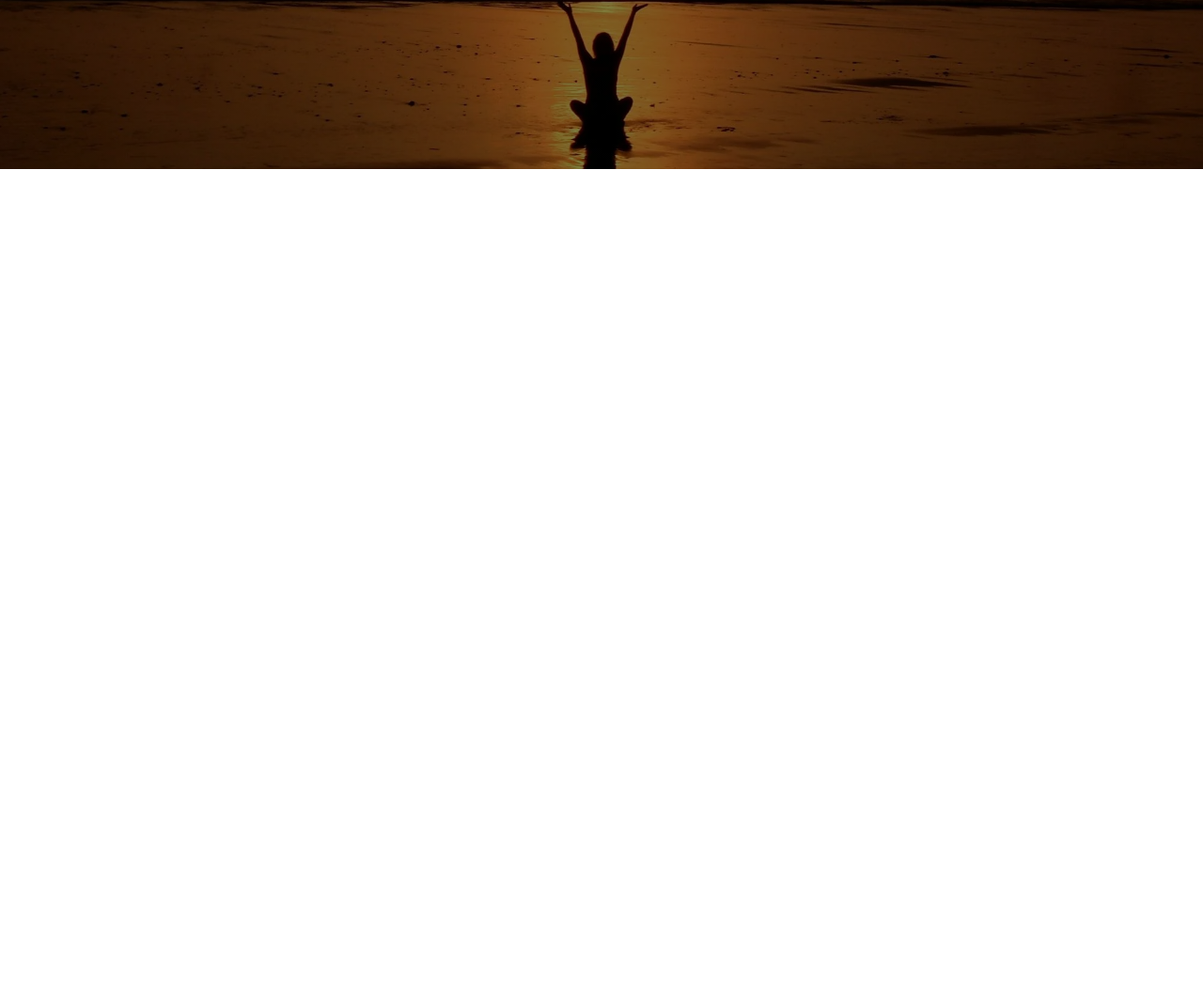
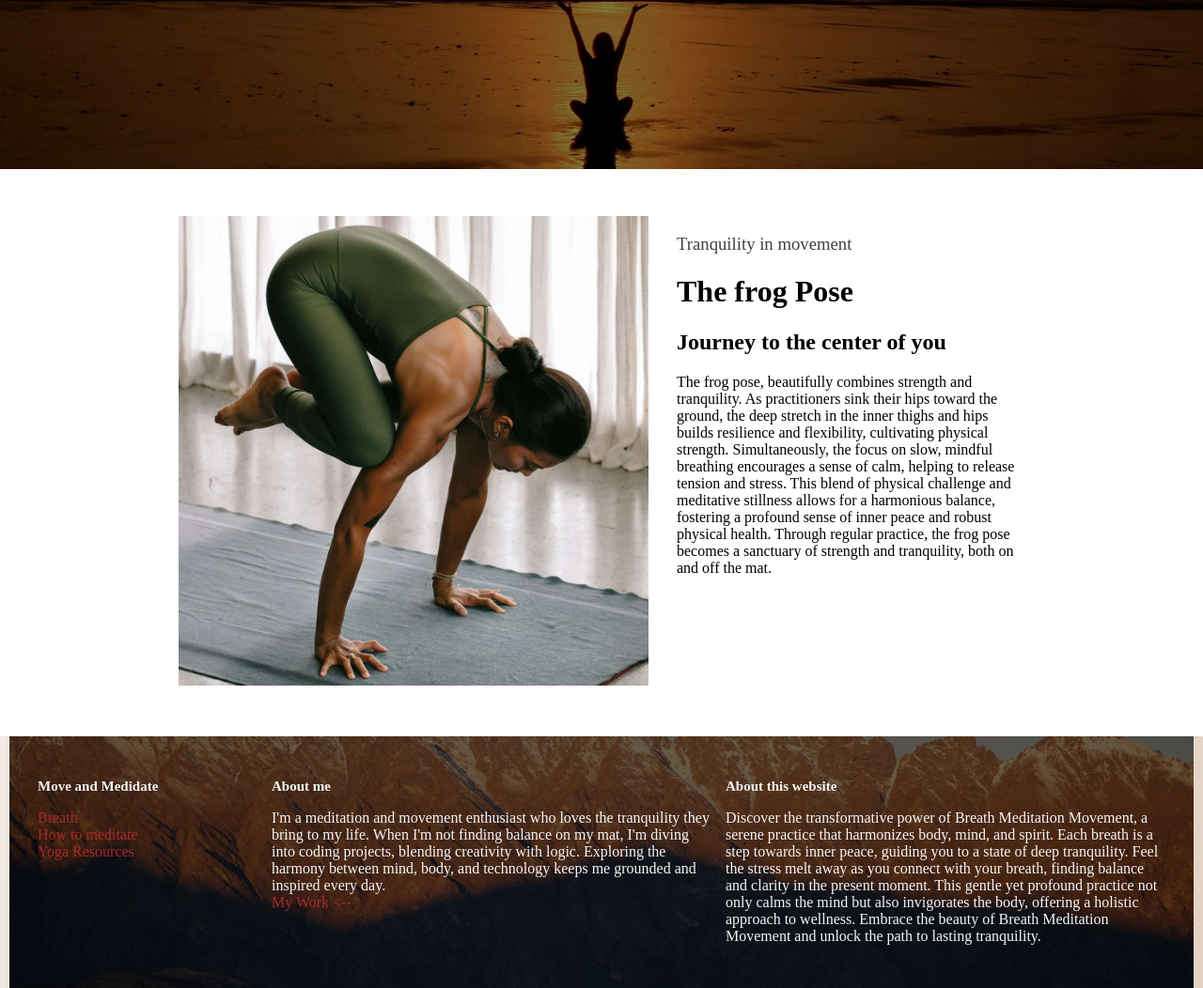
Before and after one commit to vovoSoul/move-meditate, a plain HTML site: page index.html in a window 1280 px wide. Shown: the part 450-1502 px from the top of the page at 94% size. Before the commit the page ends 800 px from the top, so only its background shows below. Drawn offline with Linux system fonts and the light colour scheme.

Commit message:
added first grid

```diff
--- a/index.html
+++ b/index.html
@@ -29,5 +29,70 @@
       </p>
       <button>START HERE</button>
     </header>
+    <main>
+      <div class="grids">
+        <div class="gridone">
+          <img src="images/frogpose.jpeg" alt="the frog pose" />
+        </div>
+        <div class="gridone">
+          <h3>Tranquility in movement</h3>
+          <h1>The frog Pose</h1>
+          <h2>Journey to the center of you</h2>
+          <p>
+            The frog pose, beautifully combines strength and tranquility. As
+            practitioners sink their hips toward the ground, the deep stretch in
+            the inner thighs and hips builds resilience and flexibility,
+            cultivating physical strength. Simultaneously, the focus on slow,
+            mindful breathing encourages a sense of calm, helping to release
+            tension and stress. This blend of physical challenge and meditative
+            stillness allows for a harmonious balance, fostering a profound
+            sense of inner peace and robust physical health. Through regular
+            practice, the frog pose becomes a sanctuary of strength and
+            tranquility, both on and off the mat.
+          </p>
+        </div>
+      </div>
+    </main>
+    <footer>
+      <div class="footer">
+        <div class="footerone">
+          <h3>Move and Medidate</h3>
+          <ul>
+            <li><a href="">Breath</a></li>
+            <li><a href="">How to meditate</a></li>
+            <li><a href="">Yoga Resources</a></li>
+          </ul>
+        </div>
+        <div class="footertwo">
+          <h3>About me</h3>
+          <p>
+            I'm a meditation and movement enthusiast who loves the tranquility
+            they bring to my life. When I'm not finding balance on my mat, I'm
+            diving into coding projects, blending creativity with logic.
+            Exploring the harmony between mind, body, and technology keeps me
+            grounded and inspired every day.
+            <br />
+            <a href="https://vovosoul-portfolio.netlify.app" target="_blank"
+              >My Work <--
+            </a>
+          </p>
+        </div>
+        <div class="footerthree">
+          <h3>About this website</h3>
+          <p>
+            Discover the transformative power of Breath Meditation Movement, a
+            serene practice that harmonizes body, mind, and spirit. Each breath
+            is a step towards inner peace, guiding you to a state of deep
+            tranquility. Feel the stress melt away as you connect with your
+            breath, finding balance and clarity in the present moment. This
+            gentle yet profound practice not only calms the mind but also
+            invigorates the body, offering a holistic approach to wellness.
+            Embrace the beauty of Breath Meditation Movement and unlock the path
+            to lasting tranquility.
+          </p>
+        </div>
+      </div>
+    </footer>
+    <script src="src/index.js"></script>
   </body>
 </html>
--- a/src/styles.css
+++ b/src/styles.css
@@ -3,6 +3,7 @@ body {
   display: block;
   margin: 0 auto;
   margin-top: 30px;
+  background: linear-gradient(135deg, #fdfcfb 0%, #e2d1c3 100%);
 }
 
 header {
@@ -35,14 +36,99 @@ button {
   padding: 10px 20px;
   border: none;
   border-radius: 6px;
-  background-color: beige;
+  background-color: #f2e7df;
   margin-top: 30px;
 }
+.footer ul {
+  list-style-type: none;
+  padding: 0%;
+}
 
+.footer a {
+  text-decoration: none;
+  color: brown;
+}
+
+.footer a:hover {
+  cursor: pointer;
+  color: blueviolet;
+}
+
+.footer h3 {
+  padding-bottom: 0%;
+  margin-bottom: 0%;
+  font-size: 15px;
+}
+
+.footer {
+  background-image: linear-gradient(rgba(0, 0, 0, 0.6), rgba(0, 0, 0, 0.6)),
+    url("/images/theman.png");
+  background-repeat: no-repeat;
+  background-position: center;
+  background-size: cover;
+  display: grid;
+  grid-gap: 15px;
+  grid-template-columns: 1fr 2fr 2fr;
+  max-width: 1200px;
+  color: whitesmoke;
+  /*background-color: #f2e7df;*/
+  margin: 0 auto;
+  padding: 30px;
+}
+
+.footerone {
+  grid-template-columns: 1fr;
+  grid-template-rows: 1fr 2fr;
+  padding-right: 20px;
+}
+
+.footertwo {
+  grid-template-columns: 1fr;
+  grid-template-rows: 1fr 2fr;
+}
+
+.footerthree {
+  grid-template-columns: 1fr;
+  grid-template-rows: 1fr 2fr;
+}
+
+.grids {
+  display: grid;
+  grid-template-columns: 1fr 1fr;
+  grid-template-rows: auto;
+  grid-gap: 30px;
+  padding: 50px;
+  margin: 0 auto;
+  max-width: 900px;
+}
+
+.grids h3 {
+  filter: contrast(50%);
+  font-weight: 200;
+}
+
+.gridone {
+  padding: 0%;
+  margin: 0%;
+}
 Button:hover {
   color: brown;
   cursor: pointer;
   font-weight: 800;
+}
+img {
+  width: 500px;
+  height: 500px;
+}
+
+img:hover {
+  scale: 1.1;
+  transition: all 100ms ease-in-out;
+  opacity: 50%;
+}
+
+main {
+  background-color: white;
 }
 
 @media (max-width: 900px) {
```
